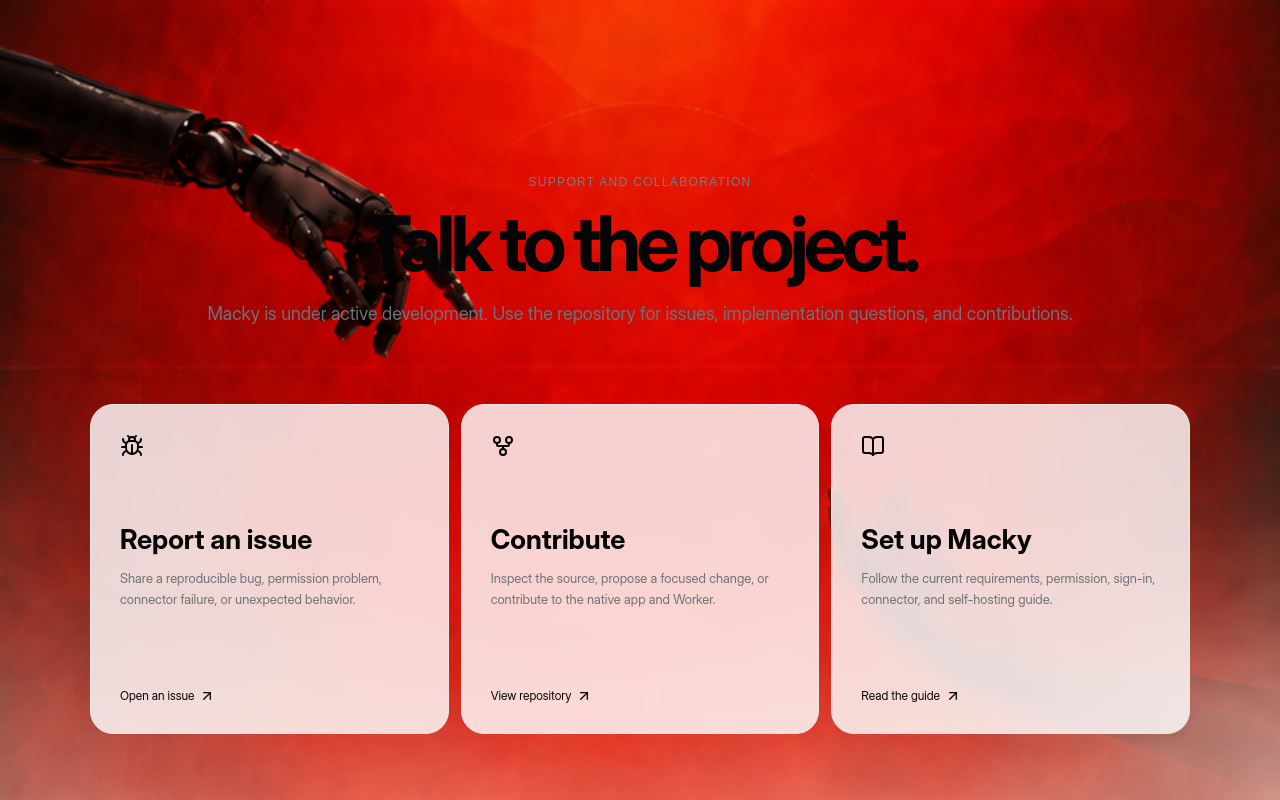
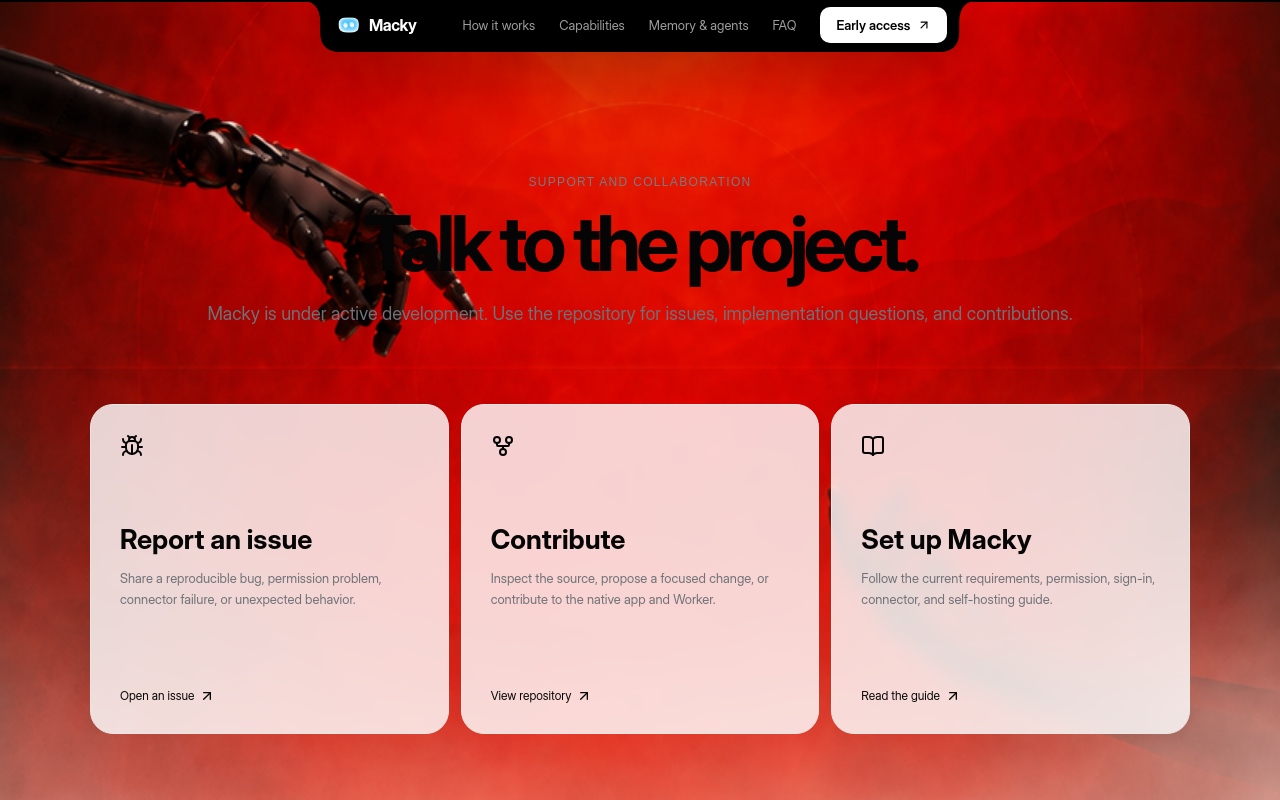
Before and after one commit to abhilash2429/Macky-Marketing, a Next.js app: page /contact in a window 1280 px wide. Shown: the top 800 px of the page. Built offline with nearby package versions, Linux system fonts and the light colour scheme; a web font is replaced by a local one.

Commit message:
feat(header): add auto-hide scroll listener with smooth fade transition past section 2

```diff
--- a/components/page-shell.tsx
+++ b/components/page-shell.tsx
@@ -1,8 +1,10 @@
+import { SiteHeader } from "@/components/site-header";
 import { SiteFooter } from "@/components/site-footer";
 
-export function PageShell({ children }: { children: React.ReactNode }) {
+export function PageShell({ children, deferHeaderEntrance = false }: { children: React.ReactNode; deferHeaderEntrance?: boolean }) {
   return (
     <>
+      <SiteHeader deferEntrance={deferHeaderEntrance} />
       {children}
       <SiteFooter />
     </>
--- a/components/site-header.tsx
+++ b/components/site-header.tsx
@@ -1,16 +1,15 @@
 "use client";
 
 import Link from "next/link";
-import { GitFork, Menu, X } from "lucide-react";
+import { ArrowUpRight, Menu, X } from "lucide-react";
 import { useEffect, useRef, useState } from "react";
 import { MackyLogo } from "@/components/macky-logo";
 import { notchPath } from "@/components/notch-shape";
-import { sourceUrl } from "@/lib/content";
 
 const navigation = [
   { label: "How it works", href: "/#how-it-works" },
   { label: "Capabilities", href: "/#capabilities" },
-  { label: "State & Sub-agents", href: "/#memory-agents" },
+  { label: "Memory & agents", href: "/#memory-agents" },
   { label: "FAQ", href: "/#faq" },
 ];
 
@@ -24,15 +23,10 @@
   const [box, setBox] = useState({ width: 0, height: 0 });
 
   useEffect(() => {
-    // Measure the nav itself — measuring the SVG would be circular, since
-    // the SVG is sized from the nav.
     const nav = ref.current?.parentElement;
     if (!nav) return;
 
     const observer = new ResizeObserver(([entry]) => {
-      // Use the border box so the SVG viewBox matches the full painted
-      // height (padding included), not the smaller content box — otherwise
-      // the path is drawn short and the flat top lifts off the header edge.
       const border = entry.borderBoxSize?.[0];
       const width = border ? border.inlineSize : entry.contentRect.width;
       const height = border ? border.blockSize : entry.contentRect.height;
@@ -43,8 +37,6 @@
     return () => observer.disconnect();
   }, []);
 
-  // The shape overhangs the bar on both sides so the inward-curving top
-  // corners have room to render outside the content box.
   const OVERHANG = 22;
   const width = box.width + OVERHANG * 2;
   const height = box.height;
@@ -65,6 +57,22 @@
 export function SiteHeader({ deferEntrance = false }: { deferEntrance?: boolean }) {
   const [isOpen, setIsOpen] = useState(false);
   const [isClosing, setIsClosing] = useState(false);
+  const [isHidden, setIsHidden] = useState(false);
+
+  useEffect(() => {
+    const handleScroll = () => {
+      const section2 = document.getElementById("how-it-works");
+      let threshold = window.innerHeight * 1.4;
+      if (section2) {
+        threshold = section2.offsetTop + section2.offsetHeight - 80;
+      }
+      setIsHidden(window.scrollY > threshold);
+    };
+
+    window.addEventListener("scroll", handleScroll, { passive: true });
+    handleScroll();
+    return () => window.removeEventListener("scroll", handleScroll);
+  }, []);
 
   useEffect(() => {
     if (!isClosing) return;
@@ -90,7 +98,7 @@
   };
 
   return (
-    <header className="site-header">
+    <header className={`site-header${isHidden ? " is-hidden" : ""}`}>
       <nav className={`nav-shell${deferEntrance ? " nav-shell-delayed" : ""}`} aria-label="Main navigation">
         <NavShellShape />
 
@@ -101,9 +109,9 @@
 
         <div className="desktop-nav">
           {navigation.map((item) => <Link key={item.label} href={item.href}>{item.label}</Link>)}
-          <a className="nav-download" href={sourceUrl} target="_blank" rel="noreferrer">
-            <GitFork size={14} /> Get Macky
-          </a>
+          <Link className="nav-download" href="/waitlist">
+            Early access <ArrowUpRight size={14} />
+          </Link>
         </div>
 
         <button
@@ -122,7 +130,7 @@
             {navigation.map((item) => (
               <Link key={item.label} href={item.href} onClick={closeMenu}>{item.label}</Link>
             ))}
-            <a href={sourceUrl} target="_blank" rel="noreferrer" onClick={closeMenu}><GitFork size={14} /> Get Macky</a>
+            <Link href="/waitlist" onClick={closeMenu}>Early access <ArrowUpRight size={14} /></Link>
           </div>
         )}
       </nav>
```
